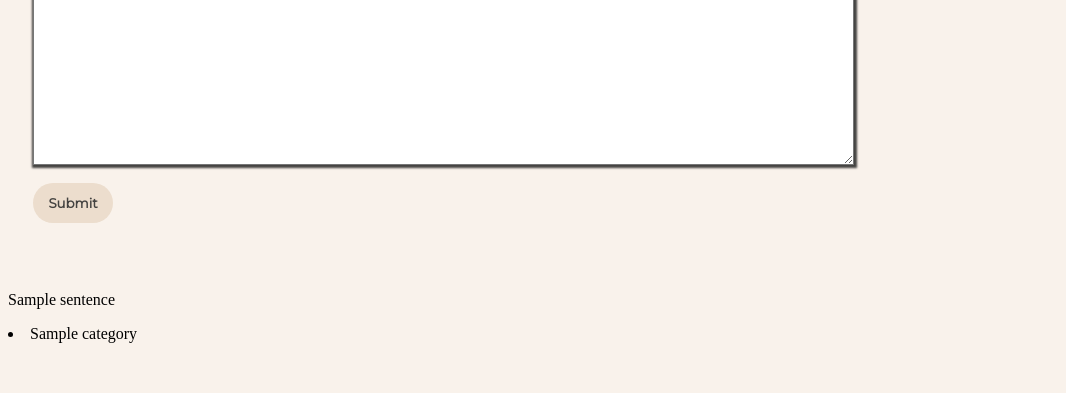
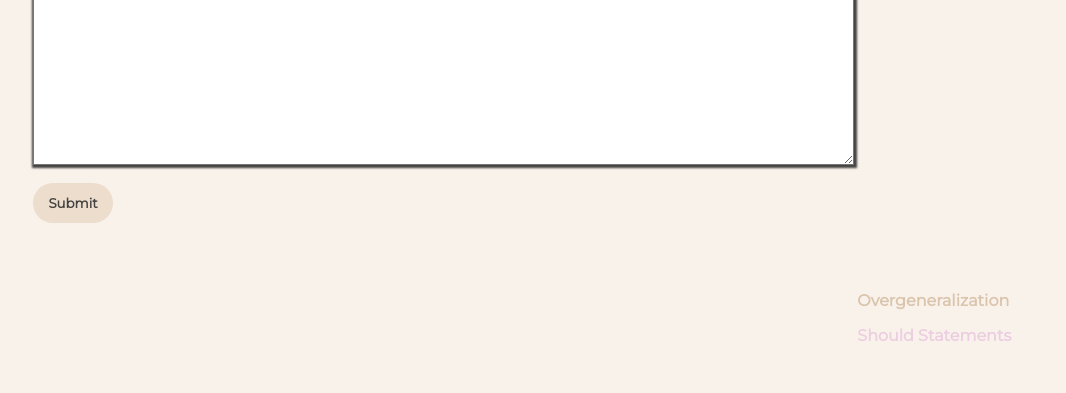
Before and after one commit to Mai-Salama/Django_cognitive, a Django app: template templates/cognitive.html in a window 1280 px wide. Shown: the part 148-541 px from the top of the page, without its empty margins (0-1066 px from the left). Run offline with Django 3.2, Linux system fonts and the light colour scheme; the template is opened without the code that fills it: most values are stand-ins (such as "Sample title", 1, 10 or a date in 2020).

Commit message:
final design

```diff
--- a/cognitive/views.py
+++ b/cognitive/views.py
@@ -46,6 +46,7 @@
             # coloredjson = json.dumps(coloredobj)
             # print(coloredjson)
             # colored.append(coloredjson)
+            comma = re.sub(',', ' ', str(sentence))
             colored.append(Colors[result[0]])
-            colored.append(sentence)
+            colored.append(comma)
     return render(request, 'cognitive.html', {'predictions': categories, 'colored': json.dumps(colored)})
--- a/templates/cognitive.html
+++ b/templates/cognitive.html
@@ -17,59 +17,94 @@
     <br>
     <br>
 
+    <div class="grid-container" style="display: grid; grid-template-columns: 2fr 1fr; grid-gap: 20px;">
+
+
+        <div class="grid-child" id="output" style="font-family: Montserrat; max-width: 600px;padding-left: 25px;"></div>
+
+        <div class="grid-child" id="categories" style="font-family: Montserrat;font-weight: bold;">
+            <p style="color: #DAC4AC;">Overgeneralization</p>
+            <p style="color:#ECCDE1">Should Statements</p>
+        </div>
+
+    </div>
+
     <!-- <p style="font-family: Montserrat; padding-left: 25px; color:#444341">S</p> -->
-
-    <div id="output"></div>
-    <div id="trial"></div>
+    <div id="colorlist"></div>
 
     <script>
     var i;
-    var colored = "{{colored}}"
-    //document.getElementById("trial").innerHTML = colored;
+    var colored = "{{colored}}";
     var x = colored.substr(1,colored.length-2);
-    //document.getElementById("trial").innerHTML = x;
     var list = (x).split(",");
-    //document.getElementById("trial").innerHTML = list[0];
-    for (i=0; i<list.length; i+=2) {
-        cleanedelement = list[i].substr(6,list[i].length-12);
-        //document.getElementById("trial").innerHTML = i;
-        // trial.style.backgroundColor = "#DAC4AC";
-        // instancetrial = document.createTextNode(list[i]);
-        // document.getElementById("trial").appendChild(instancetrial);
+    //document.getElementById("colorlist").innerHTML = list;
+
+
+    var cleanedelement = list[0].substr(6,list[0].length-12);
+    if(cleanedelement == "Bright baige"){
+        var cleaned = list[1].substr(7,list[1].length-13);
+        var cleaned2 = cleaned.replace("&#x27;","'");
+        var elementspan = document.createElement("SPAN");
+        elementspan.innerText = cleaned2 + " ";
+        var result = document.getElementById("output").appendChild(elementspan);
+        result.style.backgroundColor = "#DAC4AC";
+        //result.style.fontFamily = "Montserrat";
+    }
+    else if(cleanedelement == "Bright pink"){
+        cleaned = list[1].substr(7,list[1].length-13);
+        var cleaned2 = cleaned.replace("&#x27;","'");
+        elementspan = document.createElement("SPAN");
+        elementspan.innerText = cleaned2 + " ";
+        result = document.getElementById("output").appendChild(elementspan);
+        result.style.backgroundColor = "#ECCDE1";
+        //result.style.fontFamily = "Montserrat";
+    }
+    else{
+        cleaned = list[1].substr(7,list[1].length-13);
+        var cleaned2 = cleaned.replace("&#x27;","'");
+        elementspan = document.createElement("SPAN");
+        elementspan.innerText = cleaned2 + " ";
+        result = document.getElementById("output").appendChild(elementspan);
+        //result.style.fontFamily = "Montserrat";
+    }
+
+
+    for (i=2; i<list.length; i+=2) {
+        cleanedelement = list[i].substr(7,list[i].length-13);
+        //document.getElementById("colorlist").innerHTML = cleanedelement;
+        // var para = document.createElement("SPAN");
+        // para.innerText = " " + cleanedelement;
+        // trial = document.getElementById("trial").appendChild(para);
+        // trial.style.backgroundColor = "#DAC4AC"
         if(cleanedelement == "Bright baige"){
-            //clean list[i+1]
             cleaned = list[i+1].substr(7,list[i+1].length-13);
-            instance = document.createTextNode(cleaned);
-            //result = document.getElementById("output").appendChild(instance);
-            result.style.backgroundColor = "red";
+            var cleaned2 = cleaned.replace("&#x27;","'");
+            elementspan = document.createElement("SPAN");
+            elementspan.innerText = cleaned2 + " ";
+            result = document.getElementById("output").appendChild(elementspan);
+            result.style.backgroundColor = "#DAC4AC";
+            //result.style.fontFamily = "Montserrat";
         }
-        if(cleanedelement == "Bright pink"){
+        else if(cleanedelement == "Bright pink"){
+            //document.getElementById("colorlist").innerHTML = cleanedelement;
             cleaned = list[i+1].substr(7,list[i+1].length-13);
-            instance = document.createTextNode(cleaned);
-            //result = document.getElementById("output").appendChild(instance);
+            var cleaned2 = cleaned.replace("&#x27;","'");
+            elementspan = document.createElement("SPAN");
+            elementspan.innerText = cleaned2 + " ";
+            result = document.getElementById("output").appendChild(elementspan);
+            result.style.backgroundColor = "#ECCDE1";
+            //result.style.fontFamily = "Montserrat";
         }
         else{
             cleaned = list[i+1].substr(7,list[i+1].length-13);
-            instance = document.createTextNode("non distorted sentence");
-            //result = document.getElementById("output").appendChild(instance);
+            var cleaned2 = cleaned.replace("&#x27;","'");
+            elementspan = document.createElement("SPAN");
+            elementspan.innerText = cleaned2 + " ";
+            result = document.getElementById("output").appendChild(elementspan);
+            //result.style.fontFamily = "Montserrat";
         }
     }
     //document.getElementById("trial").innerHTML = list[0];
     </script>
 
-    {%for sentence in paragraph%}
-        {%if category == "Overgeneralization"%}
-            <p><mark>{{sentence}}</mark></p>
-        {%elif category == "Should statement"%}
-            <p><mark>{{sentence}}</mark></p>
-        {% else %}
-            <p>{{sentence}}</p>
-        {% endif %}
-    {% endfor %}
-
-
-    {%for category in predictions%}
-        <li>{{category}}</li>
-    {% endfor %}
-
 </body>
```
